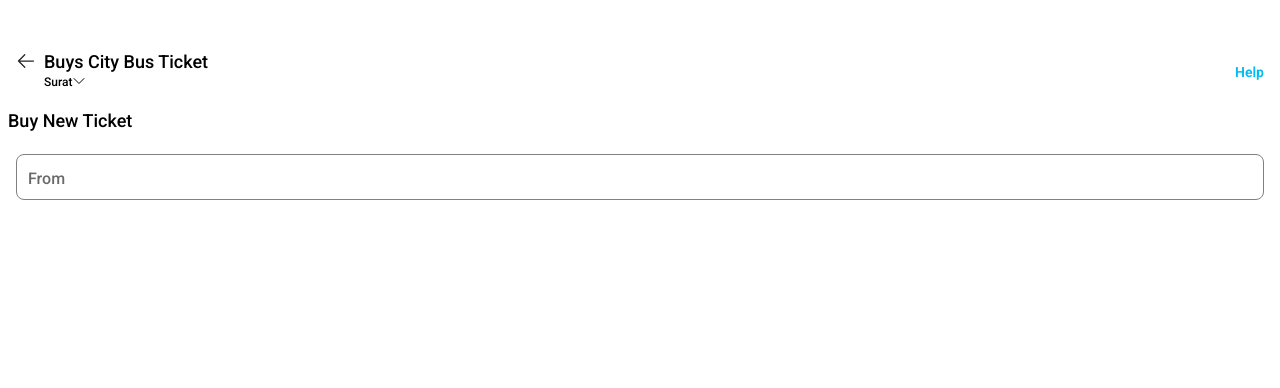
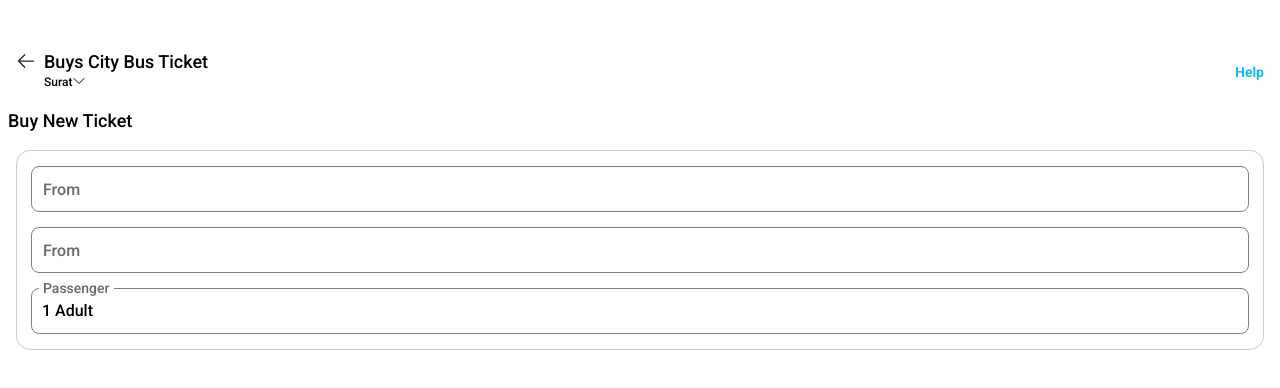
Before and after one commit to rajesh1998v/Paytm, a React (Create React App) app: page /station in a window 1280 px wide. Shown: the top 388 px of the page. Built offline with nearby package versions, Linux system fonts and the light colour scheme.

Commit message:
add code

```diff
--- a/src/Components/bookForm.jsx
+++ b/src/Components/bookForm.jsx
@@ -53,7 +53,7 @@ function City() {
 
             <div className="Khcd2w">Buy New Ticket</div>
 
-            <div className="px-3">
+            <div className="Lkdj3e">
                 <div style={{position: "relative" }}>
                     <div className="input-container">
                         <input type="text" className="input-field" placeholder=" "value={value}onChange={handleChange}/>
@@ -67,6 +67,16 @@ function City() {
                                 ))}
                             </ul>
                         )}
+                    </div>
+                    <div className="input-container">
+                        <input type="text" className="input-field" placeholder=" "value={value}onChange={handleChange}/>
+                        <label className="input-label">From</label>
+
+                    </div>
+                    <div className="input-container">
+                        <input type="text" className="input-field" placeholder=" "value="1 Adult" onChange={handleChange}/>
+                        <label className="input-label">Passenger</label>
+
                     </div>
 
                 </div>
--- a/src/assets/styles/App.css
+++ b/src/assets/styles/App.css
@@ -352,9 +352,15 @@ textarea {
 }
 
 /* ----Form ---------- */
+.Lkdj3e{
+  border: 1px solid rgb(206, 202, 202);
+  padding: 0px 14px;
+  margin: 16px;
+  border-radius: 14px;
+}
 .input-container {
   position: relative;
-  margin: 20px 0;
+  margin: 15px 0;
   width: 100%;
 }
 .input-field {
@@ -370,7 +376,7 @@ textarea {
 .input-label {
   position: absolute;
   left: 8px;
-  top:13px;
+  top:12px;
   font-size: 16px;
   color: #686969;
   background: white;
```
